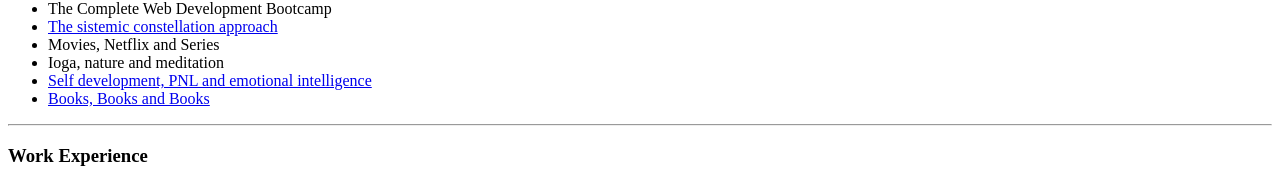
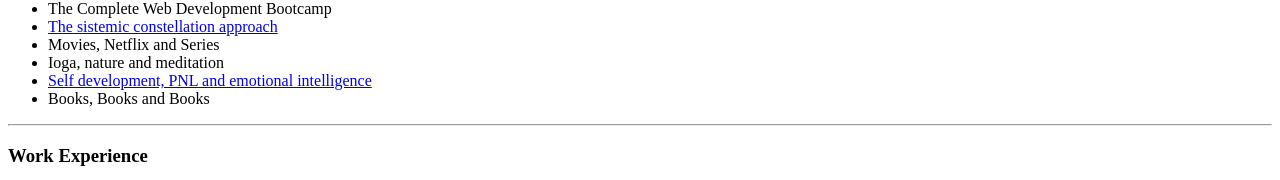
Before and after one commit to JessLucena/cv, a plain HTML site: page index.html in a window 1280 px wide. Shown: the part 405-585 px from the top of the page. Drawn offline with Linux system fonts and the light colour scheme.

Commit message:
Add files via upload

```diff
--- a/index.html
+++ b/index.html
@@ -36,7 +36,7 @@
     <li> Movies, Netflix and Series </li>
     <li> Ioga, nature and meditation </li>
     <li> <a href="https://inpnl.com/o-que-e-a-pnl/"> Self development, PNL and emotional intelligence </a> </li>
-    <li> <a href=" https://www.fnac.pt/ "> Books, Books and Books </a> </li>
+    <li> Books, Books and Books </li>
   </ul>
   <hr>
   <h3>Work Experience</h3>
```
